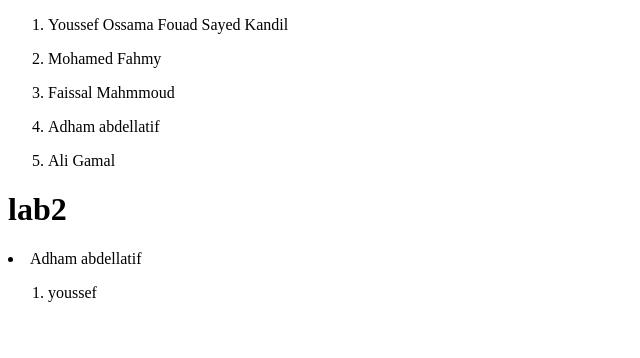
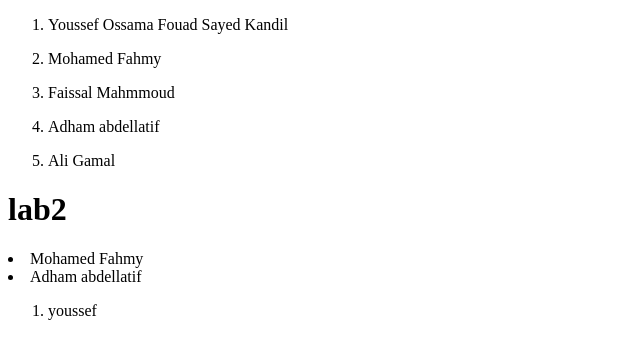
Before and after one commit to Youssef0ssama/VersionControl, a plain HTML site: page index.html in a window 1280 px wide. Shown: the whole page, without its empty margins (0-640 px from the left). Drawn offline with Linux system fonts and the light colour scheme.

Commit message:
Fahmy Commit Lab2 Last

```diff
--- a/index.html
+++ b/index.html
@@ -14,6 +14,7 @@
       <li><p>Ali Gamal</p></li>
     </ol>
     <h1>lab2</h1>
+    <li>Mohamed Fahmy</li>
     <li>Adham abdellatif</li>
 
     <ol>
```
